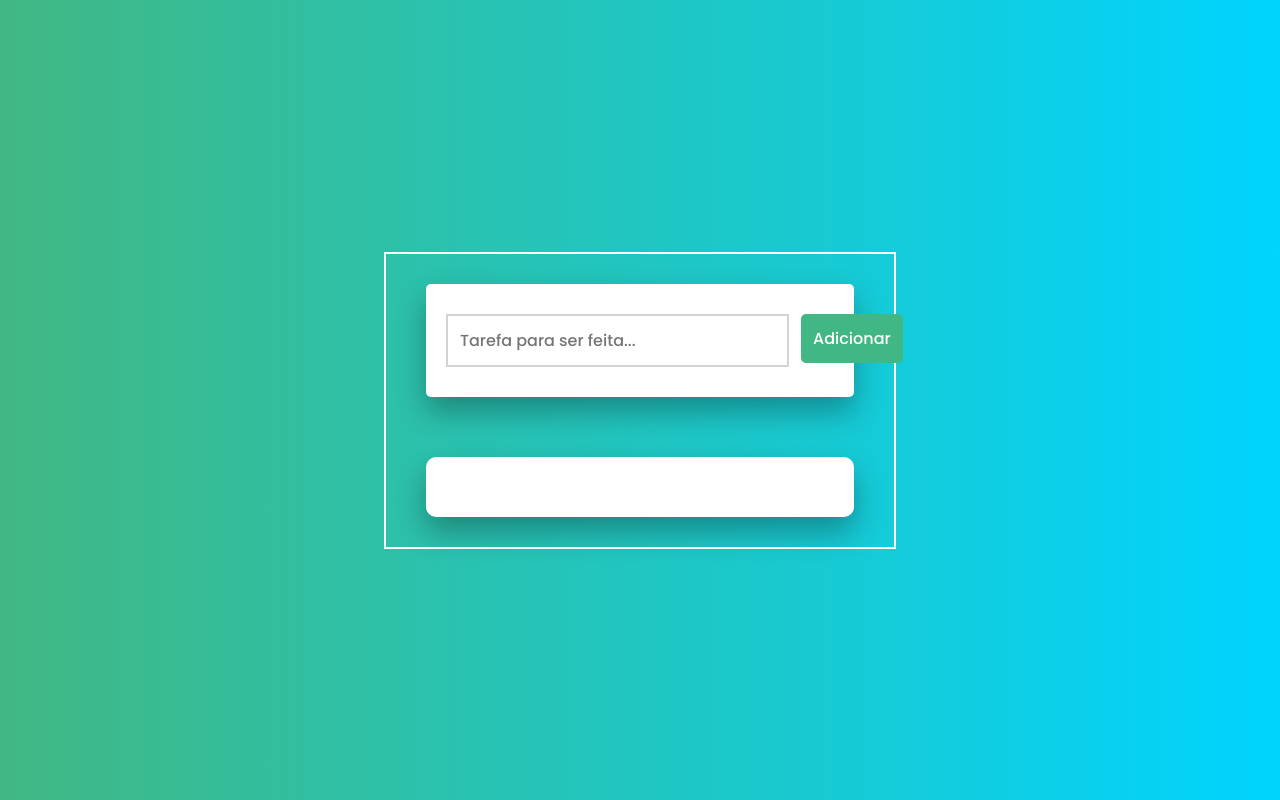
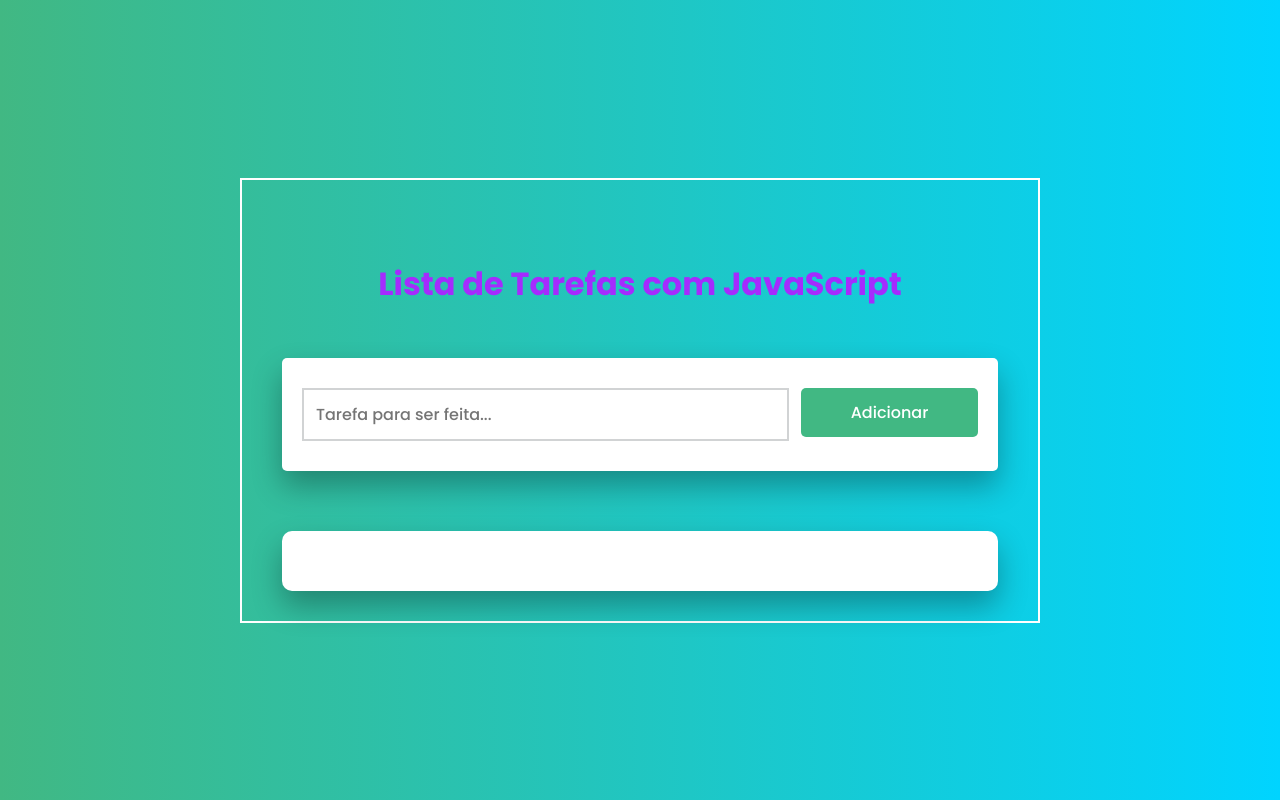
Before and after one commit to diogorochembach/Lista-de-tarefas-com-JavaScript, a plain HTML site: page index.html in a window 1280 px wide. Drawn offline with Linux system fonts and the light colour scheme.

Commit message:
Inclusão de um H1

```diff
--- a/index.html
+++ b/index.html
@@ -15,6 +15,7 @@
   </head>
   <body>
     <div class="container">
+      <h1>Lista de Tarefas com JavaScript</h1>
       <div class="new-task-container">
         <input
           type="text"
--- a/style.css
+++ b/style.css
@@ -17,11 +17,19 @@ body {
   justify-content: center;
 }
 
+h1 {
+  display: flex;
+  justify-content: center;
+  text-align: center;
+  padding: 50px;
+  color: #a52bfe;
+}
+
 .container {
   border: 2px solid #fff;
   padding: 30px 40px;
   width: 40%;
-  min-width: 500px;
+  min-width: 800px;
 }
 
 .new-task-container {
```
